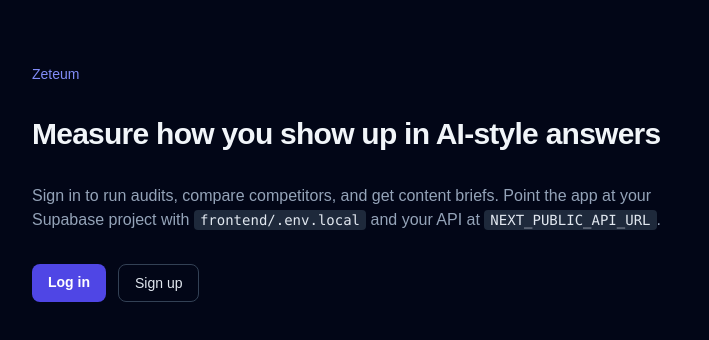
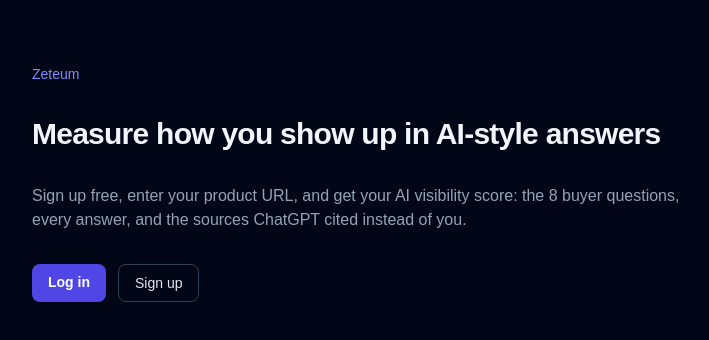
Before and after one commit to anish-yen/visibility-next, a Next.js app in the folder frontend/: page / in a window 1280 px wide. Shown: the top 340 px of the page, without its empty margins (272-981 px from the left). Built offline with nearby package versions, Linux system fonts and the light colour scheme; no server answers.

Commit message:
Update sign-in prompt to sign-up instructions

```diff
--- a/frontend/src/app/page.tsx
+++ b/frontend/src/app/page.tsx
@@ -22,16 +22,9 @@ export default async function Home() {
           Measure how you show up in AI-style answers
         </h1>
         <p className="text-slate-400">
-          Sign in to run audits, compare competitors, and get content briefs.
-          Point the app at your Supabase project with{" "}
-          <code className="rounded bg-slate-800 px-1.5 py-0.5 text-sm text-slate-200">
-            frontend/.env.local
-          </code>{" "}
-          and your API at{" "}
-          <code className="rounded bg-slate-800 px-1.5 py-0.5 text-sm text-slate-200">
-            NEXT_PUBLIC_API_URL
-          </code>
-          .
+          Sign up free, enter your product URL, and get your AI visibility
+          score: the 8 buyer questions, every answer, and the sources ChatGPT
+          cited instead of you.
         </p>
         <div className="flex flex-wrap gap-3">
           <Link
```
